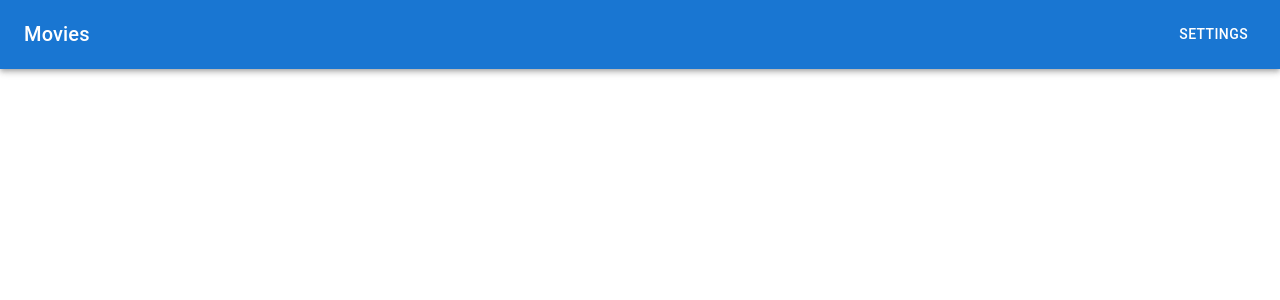
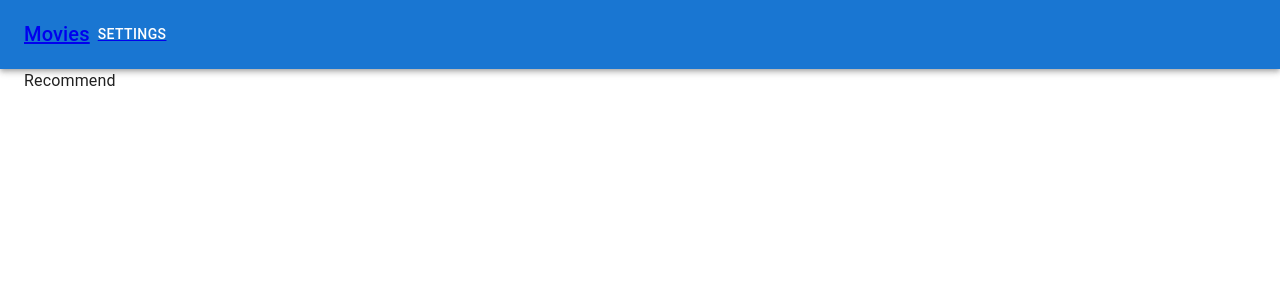
Before and after one commit to KeithChasen/react-films-client, a React (Vite) app: page /recommend in a window 1280 px wide. Shown: the top 300 px of the page. Built offline with nearby package versions, Linux system fonts and the light colour scheme.

Commit message:
added react router and basic pages

```diff
--- a/package.json
+++ b/package.json
@@ -16,7 +16,8 @@
     "@mui/icons-material": "^5.16.5",
     "@mui/material": "^5.16.5",
     "react": "^18.3.1",
-    "react-dom": "^18.3.1"
+    "react-dom": "^18.3.1",
+    "react-router-dom": "^6.26.0"
   },
   "devDependencies": {
     "@types/react": "^18.3.3",
--- a/src/App.jsx
+++ b/src/App.jsx
@@ -1,14 +1,34 @@
 import {
-  CssBaseline
-} from '@mui/material';
+  createBrowserRouter,
+  RouterProvider,
+} from "react-router-dom";
+import Layout from "./components/Layout";
+import { Home, Settings, Recommend } from './pages';
 
-import { Navigation } from './components';
+const router = createBrowserRouter([
+  {
+    element: <Layout />,
+    children : [
+      {
+        path: '/',
+        element: <Home />
+      },
+      {
+        path: '/settings',
+        element: <Settings />
+      },
+      {
+        path: '/recommend',
+        element: <Recommend />
+      }
+    ]
+  }
+]);
 
 function App() {
   return (
     <>
-      <CssBaseline /> {/* Drops basic margins of body */}
-      <Navigation />
+      <RouterProvider router={router}/>
     </>
   )
 }
--- /dev/null
+++ b/src/components/Layout.jsx
@@ -0,0 +1,19 @@
+import { Outlet } from "react-router-dom";
+import {
+    Container,
+    CssBaseline
+  } from '@mui/material';
+import Navigation from "./navigation";
+
+
+export default function Layout() {
+    return (
+        <>
+            <CssBaseline /> {/* Drops basic margins of body */}
+            <Navigation />
+            <Container maxWidth="xl">
+                <Outlet />
+            </Container>
+        </>
+    );
+}
--- a/src/components/navigation/index.jsx
+++ b/src/components/navigation/index.jsx
@@ -16,6 +16,7 @@ import {
 } from '@mui/material';
 import MenuIcon from '@mui/icons-material/Menu';
 import SettingsIcon from '@mui/icons-material/Settings';
+import { Link } from "react-router-dom";
 
 const Navigation = () => {
   const [isDrawerOpen, setDrawerOpen] = useState(false);
@@ -27,12 +28,14 @@ const Navigation = () => {
     >
       <List>
         <ListItem key='Settings'  disablePadding>
+        <Link to='/settings'>
           <ListItemButton>
             <ListItemIcon>
               <SettingsIcon />
             </ListItemIcon>
             <ListItemText primary='Settings' />
           </ListItemButton>
+        </Link>
         </ListItem>
       </List>
     </Box>
@@ -54,15 +57,20 @@ const Navigation = () => {
               <MenuIcon />
             </IconButton>
           </Hidden>
+          <Link to='/'>
             <Typography variant="h6" component="div" sx={{ flexGrow: 1 }}>
               Movies
             </Typography>
+          </Link>
           <Box sx={{ display: { xs: 'none', lg: 'flex' } }}>
+            <Link to='/settings'>
               <Button
                 sx={{ my: 2, color: 'white', display: 'block' }}
               >
                Settings
               </Button>
+            </Link>
+
           </Box>
         </Toolbar>
       </AppBar>
--- /dev/null
+++ b/src/pages/Home/index.jsx
@@ -0,0 +1,7 @@
+const Home = () => {
+    return (
+        <div>Home</div>
+    );
+}
+
+export default Home;
--- /dev/null
+++ b/src/pages/Recommend/index.jsx
@@ -0,0 +1,7 @@
+const Recommend = () => {
+    return (
+        <>Recommend</>
+    );
+}
+
+export default Recommend;
--- /dev/null
+++ b/src/pages/Settings/index.jsx
@@ -0,0 +1,7 @@
+const Settings = () => {
+    return (
+        <>Settings</>
+    );
+}
+
+export default Settings;
--- /dev/null
+++ b/src/pages/index.js
@@ -0,0 +1,5 @@
+import Home from "./Home";
+import Settings from "./settings";
+import Recommend from "./Recommend";
+
+export { Home, Settings, Recommend };
```
Also changed, not shown: 1 other file (tests, documents, lock files or other folders). Lines whose indentation alone changed are shown as unchanged.
